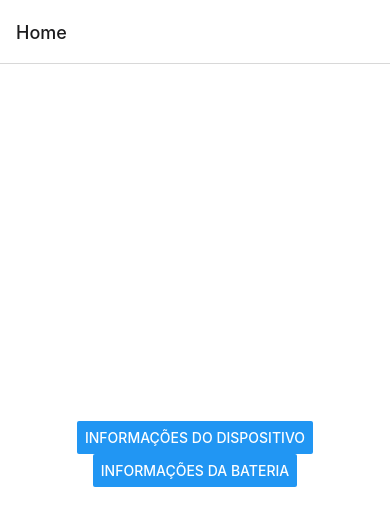
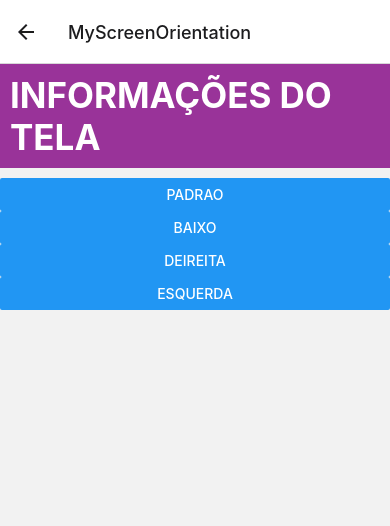
Before and after one commit to zezinhacker/recursos-nativos, a React Native app: screen /MyScreenOrientation in a window 390 px wide. Shown: the top 526 px of the page. Built offline with nearby package versions, Linux system fonts and the light colour scheme.

Commit message:
direita<esquerda

```diff
--- a/app.json
+++ b/app.json
@@ -26,5 +26,13 @@
     "web": {
       "favicon": "./assets/favicon.png"
     }
-  }
+  },
+  "plugins":[
+    [
+    "expo-screen-orientation",
+    {
+      "initialorientation": "DEFAULT"
+    }
+  ]
+  ]
 }
--- a/index.js
+++ b/index.js
@@ -4,6 +4,7 @@ import { createStackNavigator } from '@react-navigation/stack';
 import HomeScreen from './screens/HomeScreen';
 import DeviceInfo from './screens/DeviceInfo';
 import BateriaScreen from './screens/BateriaScreen';
+import MyScreenOrientation from './screens/MyScreenOrientation';
 
 const Stack = createStackNavigator()
 
@@ -14,6 +15,7 @@ const RootNavigation = () => {
                 <Stack.Screen name='Home' component={HomeScreen} options={{headerShown: true}} />
                 <Stack.Screen name='DeviceInfo' component={DeviceInfo} options={{headerShown: true}} />
                 <Stack.Screen name='BateriaScreen' component={BateriaScreen} options={{headerShown: true}} />
+                <Stack.Screen name='MyScreenOrientation' component={MyScreenOrientation} options={{headerShown: true}} />
             </Stack.Navigator>
         </NavigationContainer>
     )
--- a/package.json
+++ b/package.json
@@ -16,7 +16,8 @@
     "expo-device": "~5.2.1",
     "expo-status-bar": "~1.4.4",
     "react": "18.2.0",
-    "react-native": "0.71.8"
+    "react-native": "0.71.8",
+    "expo-screen-orientation": "~5.1.1"
   },
   "devDependencies": {
     "@babel/core": "^7.20.0"
--- a/screens/DeviceInfo.jsx
+++ b/screens/DeviceInfo.jsx
@@ -1,4 +1,4 @@
-import { StyleSheet, Text, View } from "react-native";
+import { ScrollView, StyleSheet, Text, View } from "react-native";
 import * as Device from 'expo-device'
 
 const styles = StyleSheet.create({
@@ -29,6 +29,7 @@ const styles = StyleSheet.create({
 export default function DeviceInfo() {
   return (
     <View>
+      <ScrollView>
        <Text style={styles.title}>INFORMAÇÕES DO APARELHO</Text>
       <Text style={styles.info}>
         O nome do dispositivo: {Device.deviceName}
@@ -63,6 +64,7 @@ export default function DeviceInfo() {
       <Text style={styles.info}>
         o design do dispositivo: {Device.designName}
       </Text>
+      </ScrollView>
     </View>
   );
 }
--- a/screens/HomeScreen.jsx
+++ b/screens/HomeScreen.jsx
@@ -5,6 +5,7 @@ const HomeScreen = ({navigation}) => {
         <View style={styles.container}>
             <Button title='Informações do Dispositivo' onPress={() => navigation.navigate('DeviceInfo')} />
             <Button title='Informações da bateria' onPress={() => navigation.navigate('BateriaScreen')} />
+            <Button title='Controles de tela' onPress={() => navigation.navigate('MyScreenOrientation')}/>
         </View>
     )
 }
--- /dev/null
+++ b/screens/MyScreenOrientation.jsx
@@ -0,0 +1,63 @@
+import { Button, ScrollView, StyleSheet, Text, View } from "react-native";
+import * as ScreenOrientation from 'expo-screen-orientation'
+
+
+const styles = StyleSheet.create({
+  container: {
+    flex: 1,
+    backgroundColor: "#fff",
+    alignItems: "center",
+    justifyContent: "center",
+  },
+  title: {
+    fontSize: 35,
+    backgroundColor: "#939",
+    fontWeight: "bold",
+    color: "#fff",
+    marginBottom: 10,
+    padding: 10,
+  },
+  info: {
+    fontSize: 14,
+    backgroundColor: "#5e4d85",
+    color: "#fff",
+    marginBottom: 10,
+    padding: 15,
+
+  },
+});
+
+async function padrao(){
+    await ScreenOrientation.lockAsync(
+        ScreenOrientation.OrientationLock.DEFAULT
+    )
+}
+async function Down(){
+    await ScreenOrientation.lockAsync(
+        ScreenOrientation.OrientationLock.PORTRAIT_DOWN
+    )
+}
+async function Direita(){
+    await ScreenOrientation.lockAsync(
+        ScreenOrientation.OrientationLock.LANDSCAPE_RIGHT
+    )
+}
+async function Esquerda(){
+    await ScreenOrientation.lockAsync(
+        ScreenOrientation.OrientationLock.LANDSCAPE_LEFT
+    )
+}
+
+export default function MyScreenOrientation() {
+  return (
+    <View>
+      <ScrollView>
+        <Text style={styles.title}>INFORMAÇÕES DO TELA</Text>
+        <Button title="padrao" onPress={padrao}/>
+        <Button title="baixo" onPress={Down}/>
+        <Button title="deireita" onPress={Direita}/>
+        <Button title="esquerda" onPress={Esquerda}/>
+      </ScrollView>
+    </View>
+  );
+}
```
Also changed, not shown: 1 other file (tests, documents, lock files or other folders).
